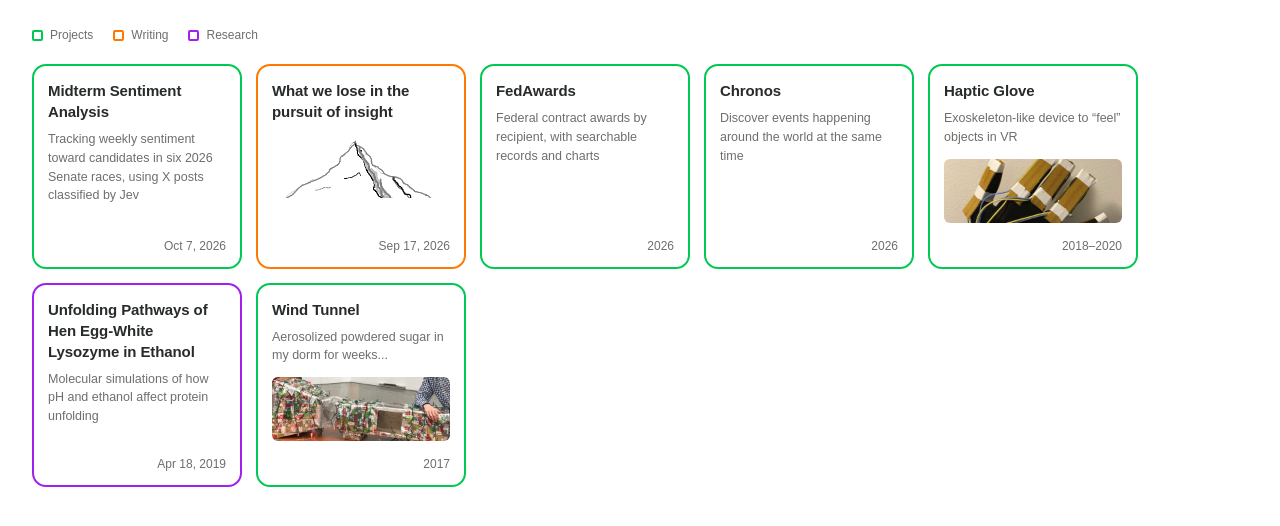
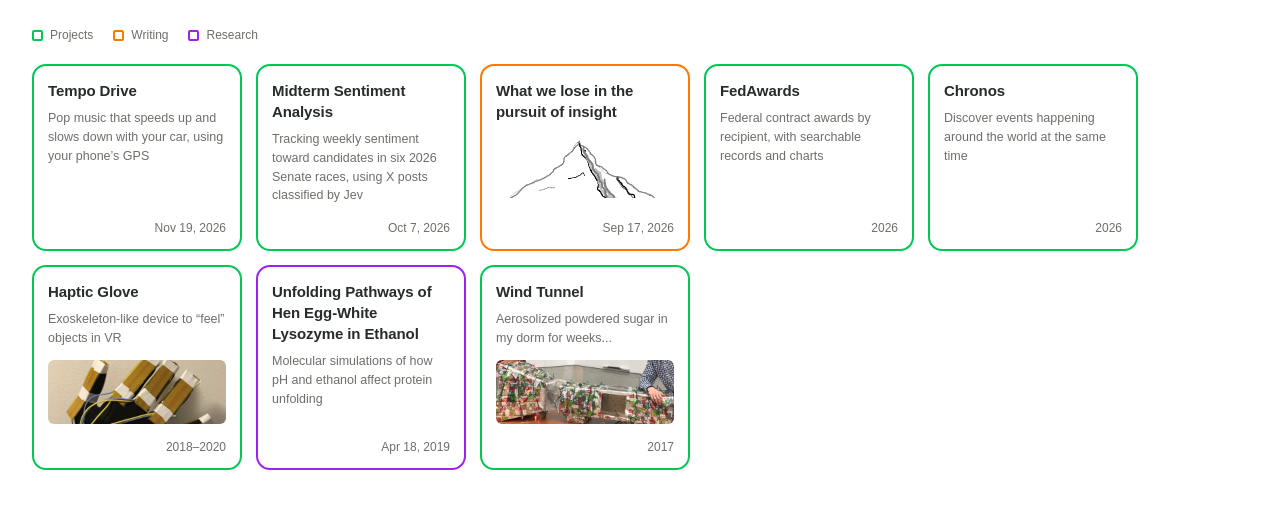
Before and after one commit to nbadd/personal-site, a plain HTML site: page index.html in a window 1280 px wide. Drawn offline with Linux system fonts and the light colour scheme.

Commit message:
Add Tempo Drive tile to projects
Co-Authored-By: Claude Opus 5.5 <noreply@anthropic.com>
Claude-Session: https://claude.ai/code/session_013k2aLuCGpkknw2qVbVKuWi

```diff
--- a/index.html
+++ b/index.html
@@ -21,6 +21,15 @@
     <main id="writings" aria-label="Projects, writing, and research">
       <ul class="article-grid">
         <li id="projects">
+          <a class="article-card project-card" aria-describedby="project-category" href="/projects/tempo-drive/">
+            <div class="card-content">
+              <h2>Tempo Drive</h2>
+              <p>Pop music that speeds up and slows down with your car, using your phone&rsquo;s GPS</p>
+            </div>
+            <div class="card-meta"><time datetime="2026-11-19">Nov 19, 2026</time></div>
+          </a>
+        </li>
+        <li>
           <a class="article-card project-card" aria-describedby="project-category" href="/projects/midterm-sentiment/">
             <div class="card-content">
               <h2>Midterm Sentiment Analysis</h2>
```
